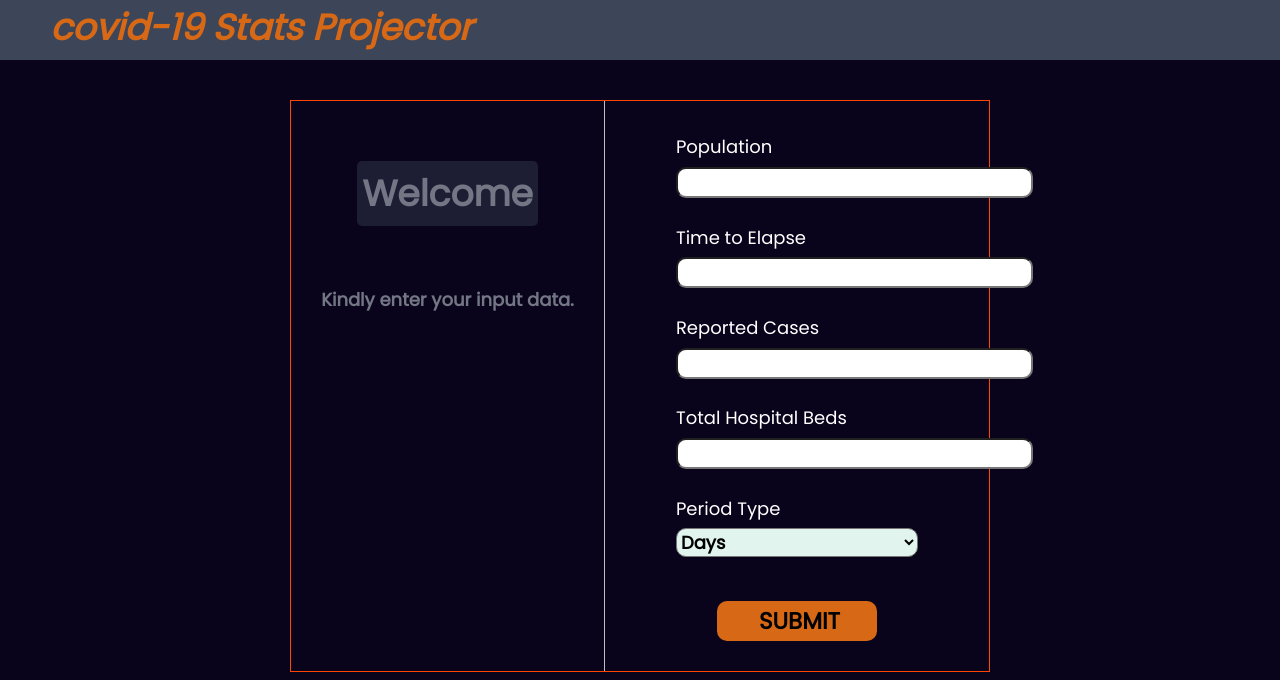
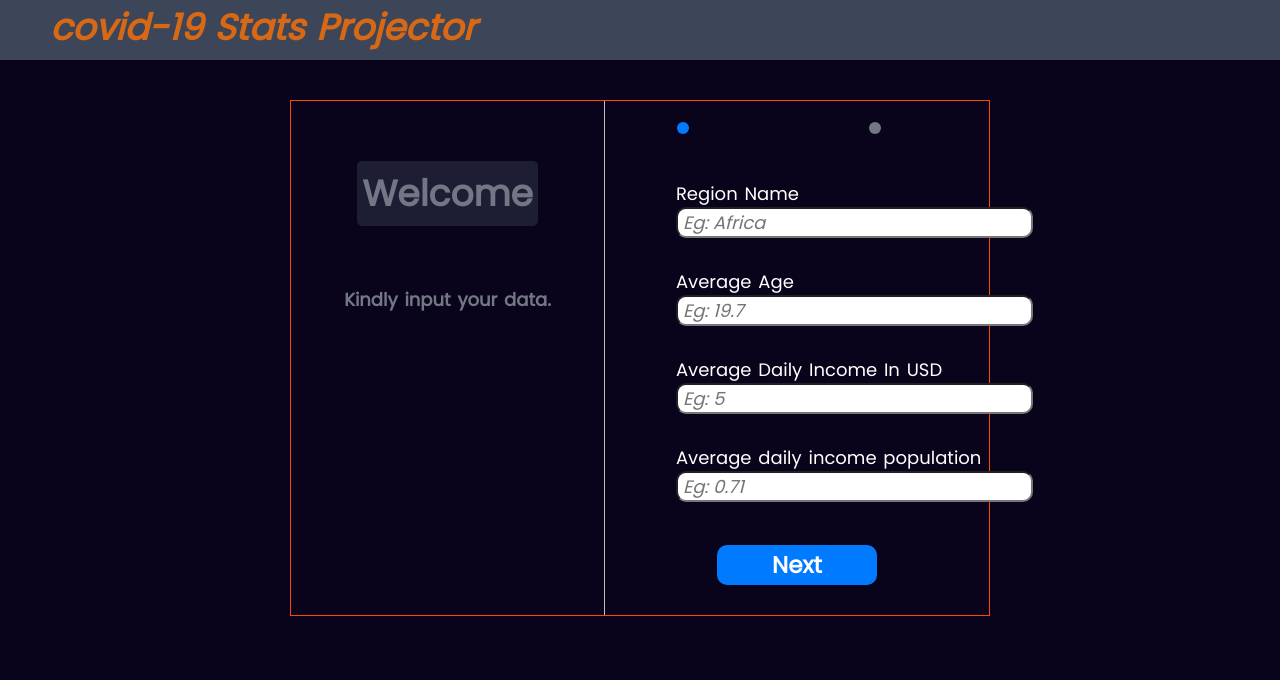
Before and after one commit to mikenath223/covid-statsprojector, a website: page index.html in a window 1280 px wide. Drawn offline with Linux system fonts and the light colour scheme.

Commit message:
[Update] Add region-data form to landing-page

```diff
--- a/index.html
+++ b/index.html
@@ -23,23 +23,52 @@
     <section class="form-container">
       <aside>
         <h1>Welcome</h1>
-        <h4>Kindly enter your input data.</h4>
+        <h4>Kindly input your data.</h4>
       </aside>
       <section>
+        <div class="steps-shift">
+          <li></li>
+          <li></li>
+        </div>
         <form action="/" method="post">
+
+          <div class="region-data">
+            <fieldset>
+              <label for="name">Region Name</label>
+              <input type="text" data-region-name name="name" id="name" required placeholder="Eg: Africa">
+            </fieldset>
+            <fieldset>
+              <label for="avgAge">Average Age</label>
+              <input type="number" data-average-age name="avgAge" id="avgAge" pattern="[^\-]+"
+              min="1" onpaste="return false" required placeholder="Eg: 19.7">
+            </fieldset>
+            <fieldset>
+              <label for="avgDailyIncomeInUSD">Average Daily Income In USD</label>
+              <input type="number" data-reported-cases name="avgDailyIncomeInUSD" id="avgDailyIncomeInUSD" required placeholder="Eg: 5">
+            </fieldset>
+            <fieldset>
+              <label for="avgDailyIncomePopulation">Average daily income population</label>
+              <input type="number" data-avg-daily-income-population name="avgDailyIncomePopulation" id="avgDailyIncomePopulation"
+                pattern="[^\-]+" min="1" onpaste="return false" required placeholder="Eg: 0.71">
+            </fieldset>
+            <button type="submit" class="step-but">Next</button>
+          </div>
+
+          <div class="cases-data">
             <fieldset>
               <label for="population">Population</label>
-            <input type="number" data-population name="population" id="population" pattern="[^\-]+" min="1" onpaste="return false" required>
+              <input type="number" data-population name="population" id="population" pattern="[^\-]+" min="1"
+                onpaste="return false" required>
             </fieldset>
             <fieldset>
               <label for="time-to-elapse">Time to Elapse</label>
-            <input type="number" data-time-to-elapse name="time-to-elapse" id="time-to-elapse" pattern="[^\-]+" min="1"
-              onpaste="return false" required>
+              <input type="number" data-time-to-elapse name="time-to-elapse" id="time-to-elapse" pattern="[^\-]+"
+                min="1" onpaste="return false" required>
             </fieldset>
             <fieldset>
               <label for="reported-cases">Reported Cases</label>
-            <input type="number" data-reported-cases name="reported-cases" id="reported-cases" pattern="[^\-]+" min="1"
-              onpaste="return false" required>
+              <input type="number" data-reported-cases name="reported-cases" id="reported-cases" pattern="[^\-]+"
+                min="1" onpaste="return false" required>
             </fieldset>
             <fieldset>
               <label for="total-hospital-beds">Total Hospital Beds</label>
@@ -55,6 +84,7 @@
               </select>
             </fieldset>
             <input type="submit" value="SUBMIT" data-go-estimate>
+          </div>
         </form>
       </section>
     </section>
--- a/style/style.css
+++ b/style/style.css
@@ -5,6 +5,7 @@ body {
   font-size: 18px;
   font-family: 'Poppins';
   min-height: 100vh;
+  word-spacing: 2px;
 }
 
 header {
@@ -74,7 +75,11 @@ form fieldset {
   border: none;
   display: flex;
   flex-direction: column;
-  line-height: 2.2;
+  margin-bottom: 10px;
+}
+
+input::placeholder {
+  font-style: italic;
 }
 
 fieldset select {
@@ -94,7 +99,7 @@ fieldset select {
   border-radius: 10px;
 }
 
-.form-container input[data-go-estimate] {
+.form-container input[data-go-estimate], .step-but {
   background-color: #D76916;
   border: none;
   width: 160px;
@@ -104,6 +109,33 @@ fieldset select {
   display: block;
   font-weight: 700;
   font-size: 23px;
+}
+
+.cases-data {
+  display: none;
+}
+
+.step-but {
+  color: #fff;
+  background-color: #007BFF;
+}
+
+.steps-shift {
+  display: flex;
+  justify-content: space-around;
+}
+
+.steps-shift li {
+  font-size: 35px;
+}
+
+.steps-shift li:first-child {
+  color: #007BFF;
+}
+
+.steps-shift li::after {
+  content: '';
+
 }
 
 @media (max-width: 768px) {
```
Also changed, not shown: src/dom-manipulate.js (added). Lines whose indentation alone changed are shown as unchanged.
